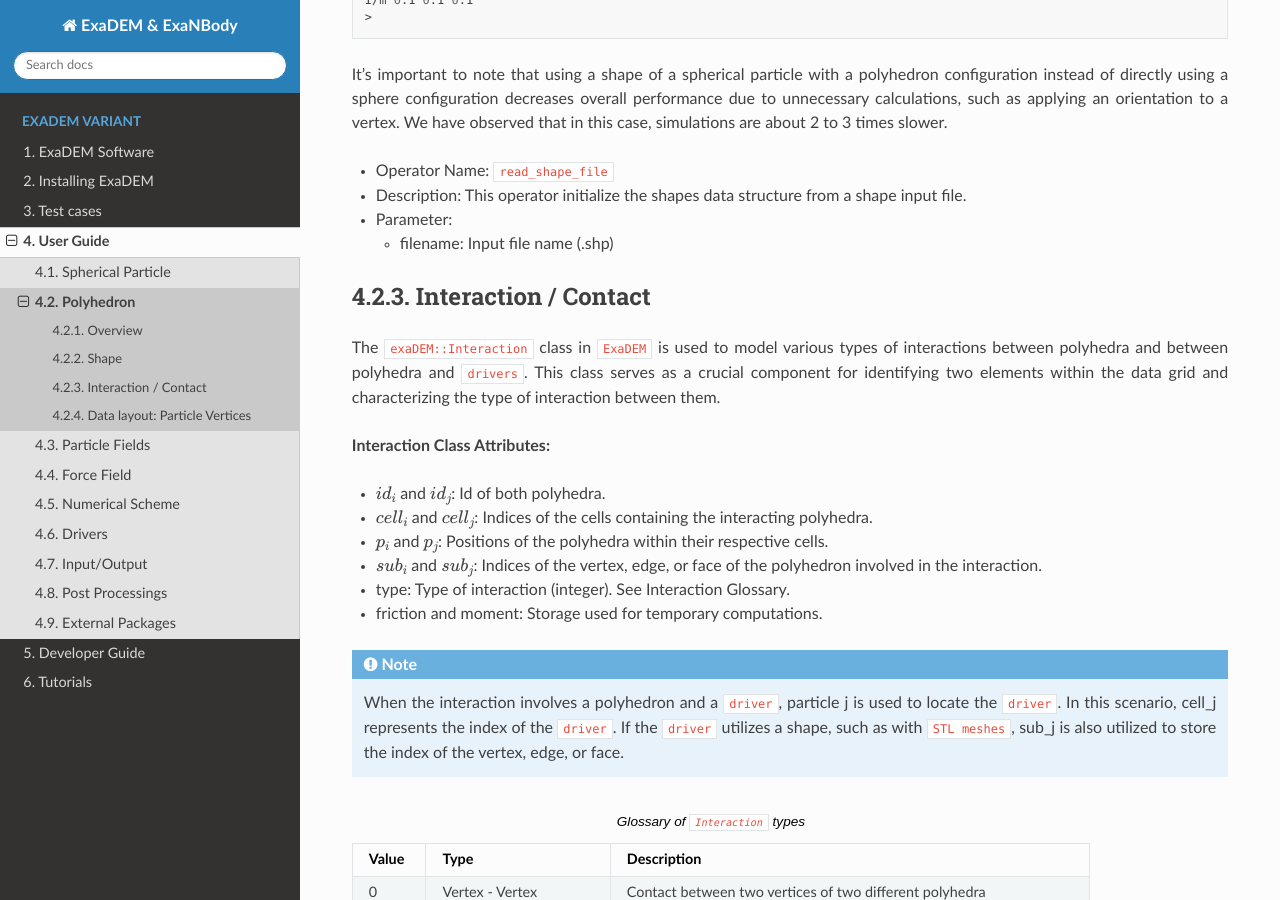
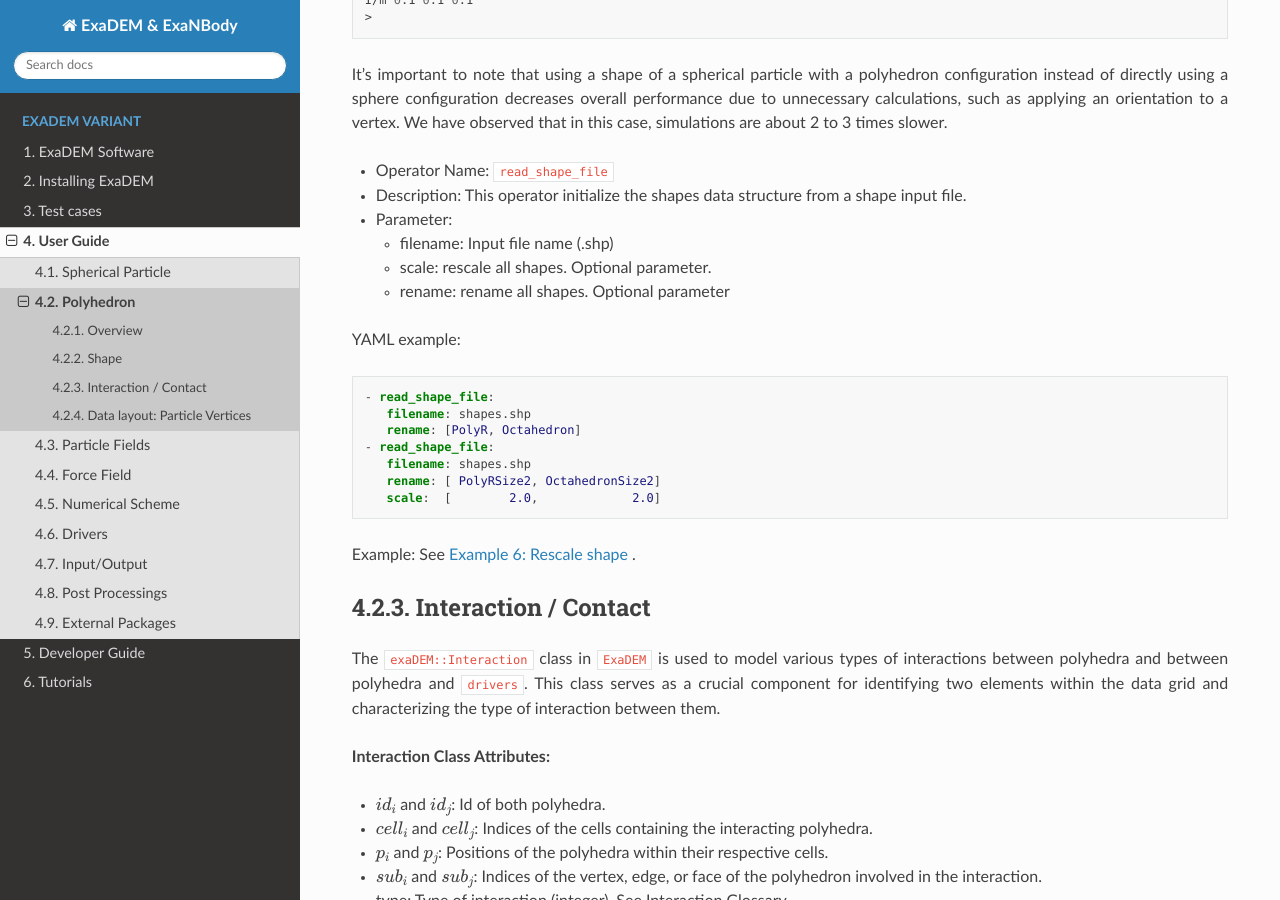
Before and after one commit to Collab4exaNBody/doc_exaDEM, a Sphinx documentation site: the page built from docs/source/project_exaDEM/user_guide/polyhedra.rst, in a window 1280 px wide and 900 px high, scrolled down 2480 px. Built offline with Sphinx 7.4.7 and the Read the Docs theme 3.1.0, drawn with Linux system fonts in a browser that asks for light colours.

Commit message:
add example 6 / polyhedra + update extern package

```diff
--- a/docs/source/project_exaDEM/user_guide/polyhedra.rst
+++ b/docs/source/project_exaDEM/user_guide/polyhedra.rst
@@ -114,6 +114,22 @@ It's important to note that using a shape of a spherical particle with a polyhed
 * Parameter:
 
   * filename: Input file name (.shp)
+  * scale: rescale all shapes. Optional parameter.
+  * rename: rename all shapes. Optional parameter
+
+YAML example:
+
+.. code-block:: yaml
+
+    - read_shape_file:
+       filename: shapes.shp
+       rename: [PolyR, Octahedron]
+    - read_shape_file:
+       filename: shapes.shp
+       rename: [ PolyRSize2, OctahedronSize2]
+       scale:  [        2.0,             2.0]
+
+Example: See :ref:`test_case_rescale_shape` .
 
 
 Interaction / Contact
```
Also changed, not shown: docs/source/project_exaDEM/Test_cases.rst (+44 -0 lines), docs/source/project_exaDEM/user_guide/extern_packages.rst (+30 -2 lines), docs/source/_static/ExaDEM/rescale_fcc_end.png (added), docs/source/_static/ExaDEM/rescale_fcc_start.png (added), docs/source/_static/ExaDEM/rescale_rsa_end.png (added), docs/source/_static/ExaDEM/rescale_rsa_start.png (added), 1 other file.
